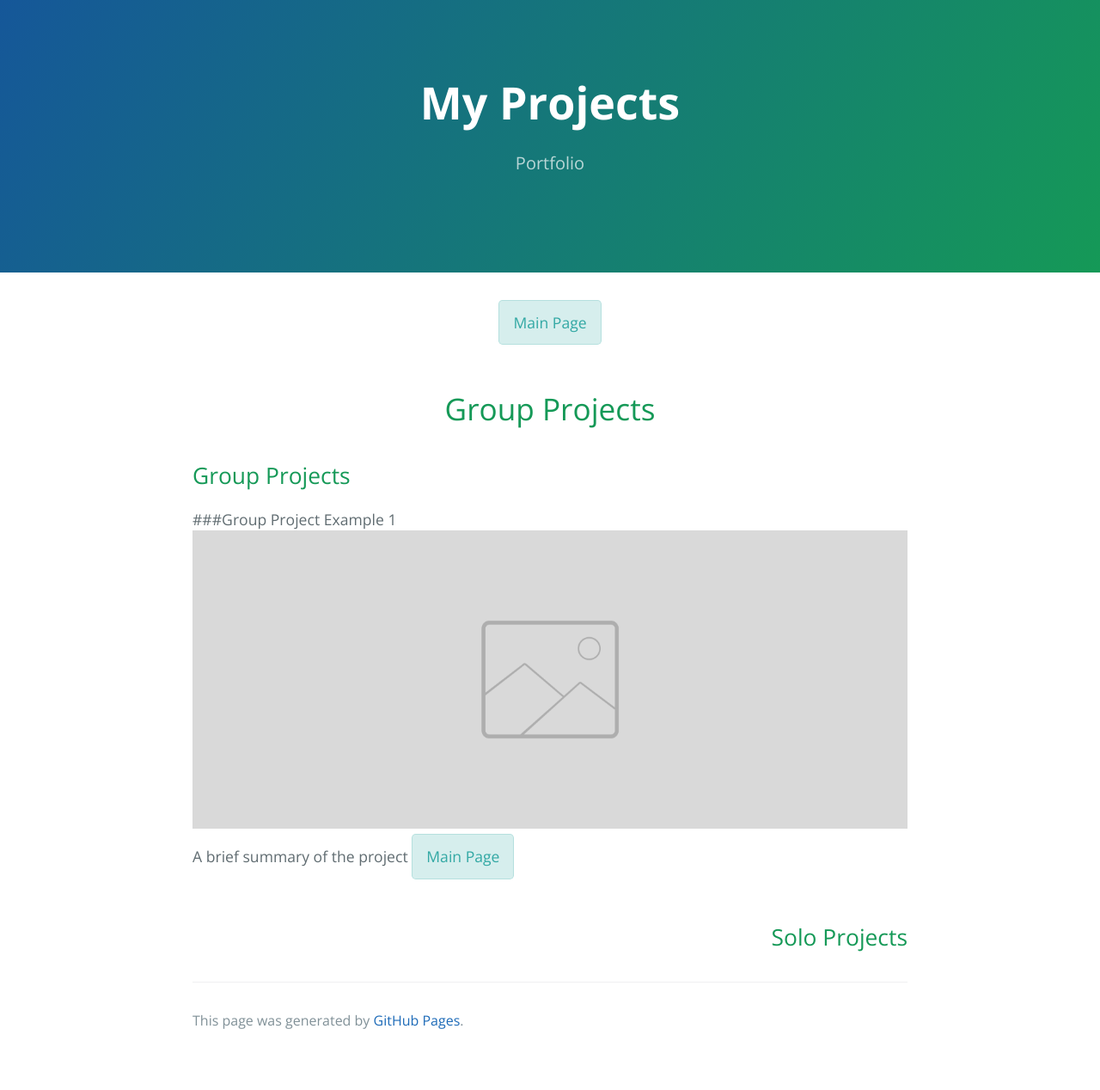
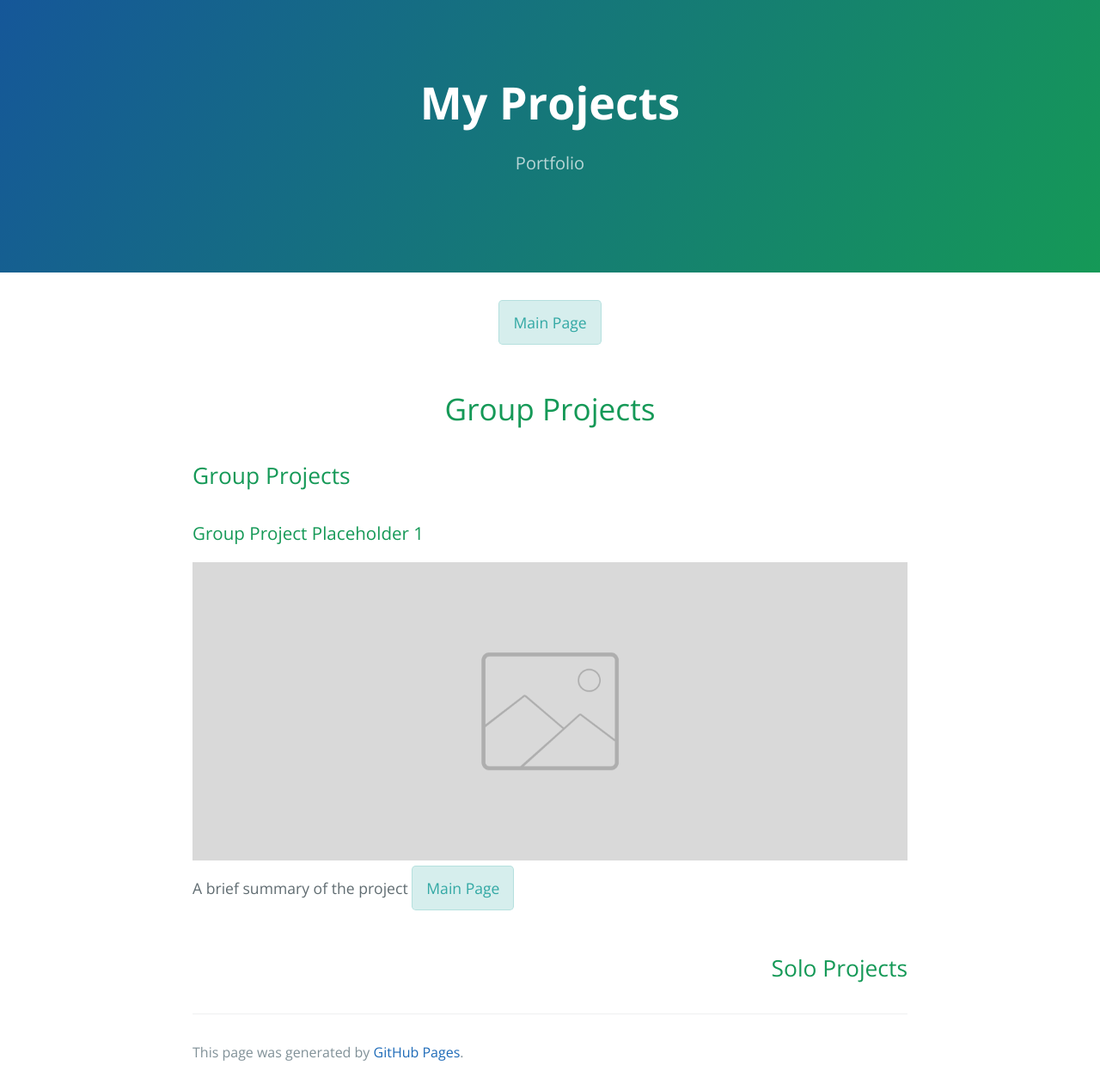
Before and after one commit to JakeMal-AGGP/JakeMal-AGGP.github.io, a Jekyll site: the page built from another-page.md, in a window 1280 px wide. Shown: the whole page at 86% size. Built offline with Jekyll 4.4.1, drawn with Linux system fonts in a browser that asks for light colours; before the commit the page ends 1231 px from its top, so only the background shows below that.

Commit message:
Update another-page.md

```diff
--- a/another-page.md
+++ b/another-page.md
@@ -14,8 +14,8 @@
 
 ## Group Projects
 
-###Group Project Example 1
+<h3>Group Project Placeholder 1</h3>
 ![placeholder](./placeholder.png)
-A brief summary of the project <a href="./index.html" class="btn">Main Page</a>
+A brief summary of the project <a align="right" href="./index.html" class="btn">Main Page</a>
 
 <h2 style="text-align:right">Solo Projects</h2>
```
